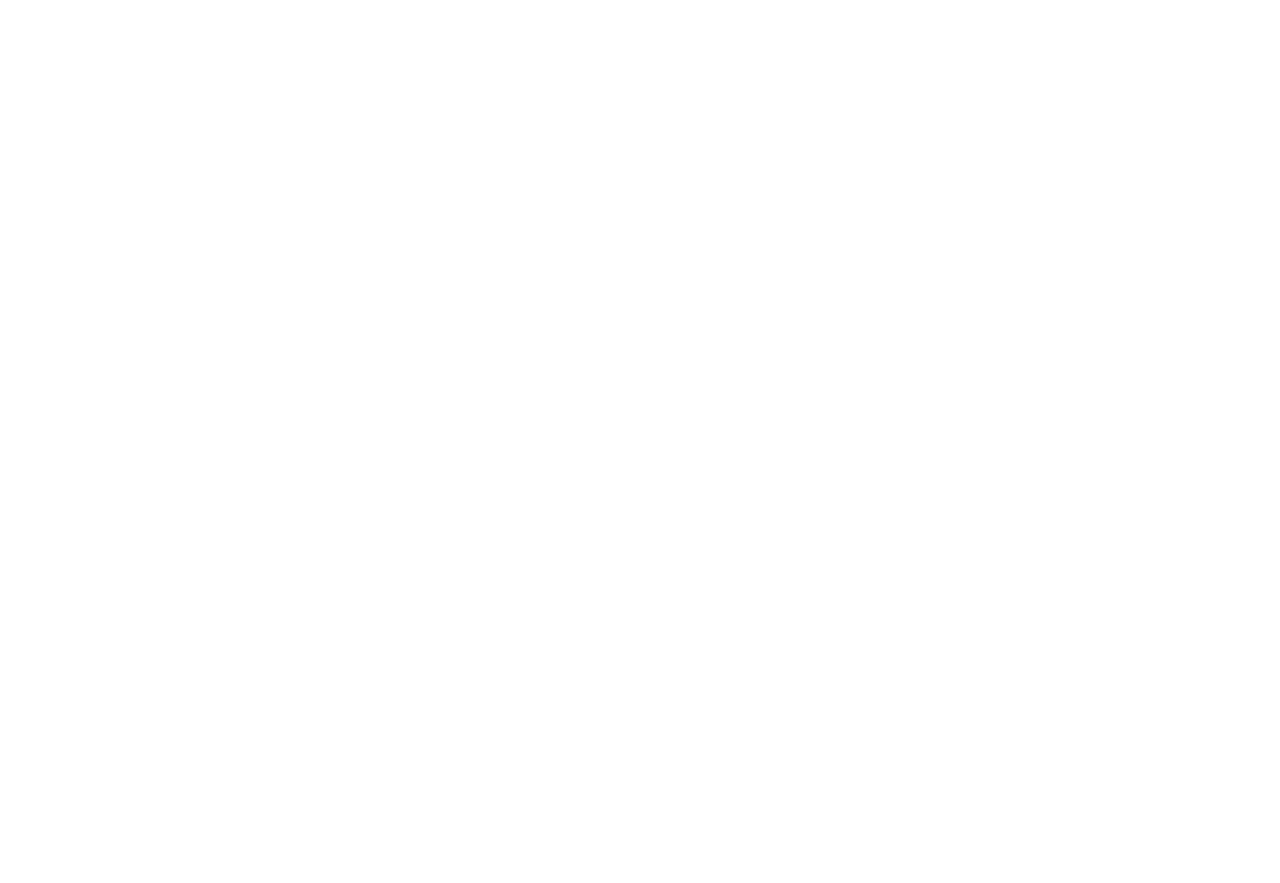
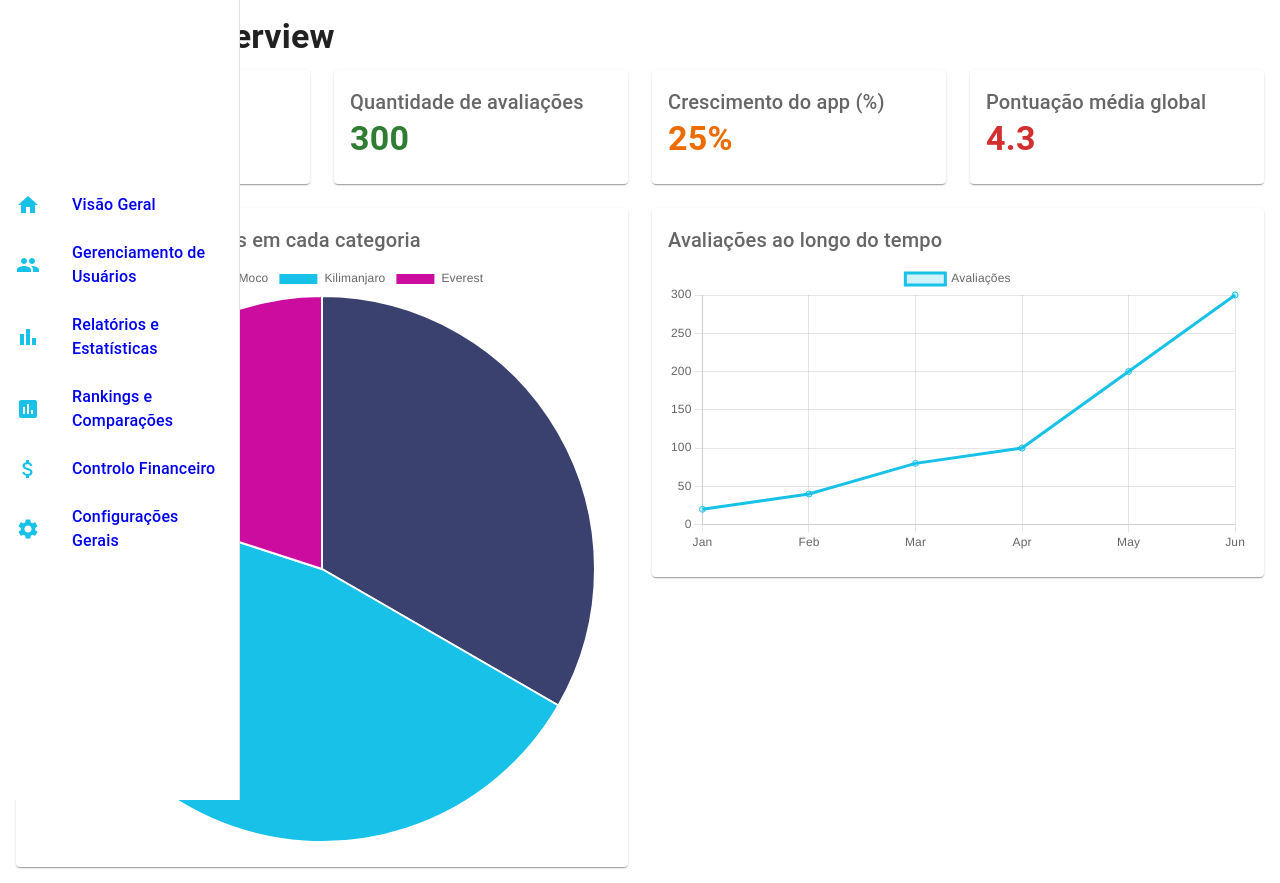
Before and after one commit to FredericoCanoeira/everest-ferramentas, a React (Create React App) app in the folder admin-frontend/: page / in a window 1280 px wide. Before the commit this address had no page. Before the commit the page ends 800 px from the top, so only its background shows below. Built offline with nearby package versions, Linux system fonts and the light colour scheme.

Commit message:
feat: create Sidenav with links and icons, add styles for sidebar, integrate with App.js, and fix dependencies

```diff
--- a/admin-frontend/package.json
+++ b/admin-frontend/package.json
@@ -5,6 +5,7 @@
   "dependencies": {
     "@emotion/react": "^11.14.0",
     "@emotion/styled": "^11.14.0",
+    "@mui/icons-material": "^6.4.0",
     "@mui/material": "^6.4.0",
     "chart.js": "^4.4.7",
     "cra-template": "1.2.0",
@@ -12,7 +13,8 @@
     "react-chartjs-2": "^5.3.0",
     "react-dom": "^19.0.0",
     "react-router-dom": "^6.28.2",
-    "react-scripts": "^5.0.1"
+    "react-scripts": "^5.0.1",
+    "web-vitals": "^4.2.4"
   },
   "scripts": {
     "start": "cross-env NODE_OPTIONS=--openssl-legacy-provider react-scripts start",
--- a/admin-frontend/public/index.html
+++ b/admin-frontend/public/index.html
@@ -1,43 +1,11 @@
 <!DOCTYPE html>
 <html lang="en">
   <head>
-    <meta charset="utf-8" />
-    <link rel="icon" href="%PUBLIC_URL%/favicon.ico" />
-    <meta name="viewport" content="width=device-width, initial-scale=1" />
-    <meta name="theme-color" content="#000000" />
-    <meta
-      name="description"
-      content="Web site created using create-react-app"
-    />
-    <link rel="apple-touch-icon" href="%PUBLIC_URL%/logo192.png" />
-    <!--
-      manifest.json provides metadata used when your web app is installed on a
-      user's mobile device or desktop. See https://developers.google.com/web/fundamentals/web-app-manifest/
-    -->
-    <link rel="manifest" href="%PUBLIC_URL%/manifest.json" />
-    <!--
-      Notice the use of %PUBLIC_URL% in the tags above.
-      It will be replaced with the URL of the `public` folder during the build.
-      Only files inside the `public` folder can be referenced from the HTML.
-
-      Unlike "/favicon.ico" or "favicon.ico", "%PUBLIC_URL%/favicon.ico" will
-      work correctly both with client-side routing and a non-root public URL.
-      Learn how to configure a non-root public URL by running `npm run build`.
-    -->
-    <title>React App</title>
+    <meta charset="UTF-8" />
+    <meta name="viewport" content="width=device-width, initial-scale=1.0" />
+    <title>Admin Dashboard</title>
   </head>
   <body>
-    <noscript>You need to enable JavaScript to run this app.</noscript>
     <div id="root"></div>
-    <!--
-      This HTML file is a template.
-      If you open it directly in the browser, you will see an empty page.
-
-      You can add webfonts, meta tags, or analytics to this file.
-      The build step will place the bundled scripts into the <body> tag.
-
-      To begin the development, run `npm start` or `yarn start`.
-      To create a production bundle, use `npm run build` or `yarn build`.
-    -->
   </body>
 </html>
--- a/admin-frontend/src/App.js
+++ b/admin-frontend/src/App.js
@@ -1,13 +1,15 @@
-// src/App.js
 import React from "react";
 import { BrowserRouter as Router, Routes, Route } from "react-router-dom";
+import Sidenav from "./components/Sidenav";
 import DashboardOverview from "./pages/DashboardOverview";
 
 function App() {
   return (
-    <Router>
+    // Configuração do Router com suporte a futuras mudanças do React Router
+    <Router future={{ v7_startTransition: true, v7_relativeSplatPath: true }}>
+      <Sidenav />
       <Routes>
-        <Route path="/dashboard" element={<DashboardOverview />} />
+        <Route path="/" element={<DashboardOverview />} />
       </Routes>
     </Router>
   );
--- /dev/null
+++ b/admin-frontend/src/assets/style/Sidenav.css
@@ -0,0 +1,28 @@
+.sidenav-paper {
+    width: 240px;
+    background-color: #3A416F;
+    color: white;
+    border-right: none;
+  }
+
+  .sidenav-header {
+    padding: 16px;
+    text-align: center;
+    font-size: 20px;
+    font-weight: bold;
+    color: #fff;
+    border-bottom: 1px solid rgba(255, 255, 255, 0.1);
+  }
+
+  .sidenav-list {
+    padding-top: 16px;
+  }
+
+  .sidenav-icon {
+    color: #17C1E8;
+  }
+
+  .sidenav-list .MuiListItemText-primary {
+    font-size: 16px;
+    font-weight: 500;
+  }
--- a/admin-frontend/src/components/Sidenav.js
+++ b/admin-frontend/src/components/Sidenav.js
@@ -1,15 +1,69 @@
 import React from "react";
-import { List, ListItem, ListItemText, Box } from "@mui/material";
+import { Link } from "react-router-dom";
+import { Drawer, List, ListItem, ListItemIcon, ListItemText, Box } from "@mui/material";
+import { Home, Group, BarChart, Assessment, AttachMoney, Settings } from "@mui/icons-material";
+import "../assets/style/Sidenav.css";
 
 function Sidenav() {
   return (
-    <Box sx={{ width: 250, bgcolor: "background.paper" }}>
-      <List>
-        <ListItem button>
-          <ListItemText primary="Dashboard" />
+    <Drawer
+      variant="permanent"
+      classes={{ paper: "sidenav-paper" }}
+    >
+      <Box className="sidenav-header">
+        <h2>Admin Dashboard</h2>
+      </Box>
+
+      <List className="sidenav-list">
+        {/* Visão Geral */}
+        <ListItem button component={Link} to="/">
+          <ListItemIcon>
+            <Home className="sidenav-icon" />
+          </ListItemIcon>
+          <ListItemText primary="Visão Geral" />
+        </ListItem>
+
+        {/* Gerenciamento de Usuários */}
+        <ListItem button component={Link} to="/users">
+          <ListItemIcon>
+            <Group className="sidenav-icon" />
+          </ListItemIcon>
+          <ListItemText primary="Gerenciamento de Usuários" />
+        </ListItem>
+
+        {/* Relatórios e Estatísticas */}
+        <ListItem button component={Link} to="/reports">
+          <ListItemIcon>
+            <BarChart className="sidenav-icon" />
+          </ListItemIcon>
+          <ListItemText primary="Relatórios e Estatísticas" />
+        </ListItem>
+
+        {/* Rankings e Comparações */}
+        <ListItem button component={Link} to="/rankings">
+          <ListItemIcon>
+            <Assessment className="sidenav-icon" />
+          </ListItemIcon>
+          <ListItemText primary="Rankings e Comparações" />
+        </ListItem>
+
+        {/* Controle Financeiro */}
+        <ListItem button component={Link} to="/finance">
+          <ListItemIcon>
+            <AttachMoney className="sidenav-icon" />
+          </ListItemIcon>
+          <ListItemText primary="Controlo Financeiro" />
+        </ListItem>
+
+        {/* Configurações Gerais */}
+        <ListItem button component={Link} to="/settings">
+          <ListItemIcon>
+            <Settings className="sidenav-icon" />
+          </ListItemIcon>
+          <ListItemText primary="Configurações Gerais" />
         </ListItem>
       </List>
-    </Box>
+    </Drawer>
   );
 }
 
--- a/admin-frontend/src/index.js
+++ b/admin-frontend/src/index.js
@@ -1,17 +1,12 @@
-import React from 'react';
-import ReactDOM from 'react-dom/client';
-import './index.css';
-import App from './App';
-import reportWebVitals from './reportWebVitals';
+import React from "react";
+import ReactDOM from "react-dom/client";
+import CssBaseline from "@mui/material/CssBaseline";
+import App from "./App"; // Importação do App principal
 
-const root = ReactDOM.createRoot(document.getElementById('root'));
+const root = ReactDOM.createRoot(document.getElementById("root")); // Ponto de entrada
 root.render(
   <React.StrictMode>
+    <CssBaseline /> {/* Estilos globais do Material-UI */}
     <App />
   </React.StrictMode>
 );
-
-// If you want to start measuring performance in your app, pass a function
-// to log results (for example: reportWebVitals(console.log))
-// or send to an analytics endpoint. Learn more: https://bit.ly/CRA-vitals
-reportWebVitals();
--- a/admin-frontend/src/pages/DashboardOverview.js
+++ b/admin-frontend/src/pages/DashboardOverview.js
@@ -1,7 +1,29 @@
+// src/pages/DashboardOverview.js
 import React from "react";
-import { Grid } from "@mui/material";
+import { Grid, Card, CardContent, Typography } from "@mui/material";
 import SoftBox from "../components/SoftBox";
 import { Pie, Line } from "react-chartjs-2";
+import {
+  Chart as ChartJS,
+  ArcElement,
+  Tooltip,
+  Legend,
+  CategoryScale,
+  LinearScale,
+  PointElement,
+  LineElement,
+} from "chart.js";
+
+// Registro dos elementos do Chart.js
+ChartJS.register(
+  ArcElement,
+  Tooltip,
+  Legend,
+  CategoryScale,
+  LinearScale,
+  PointElement,
+  LineElement
+);
 
 function DashboardOverview() {
   const totalUsers = 1500;
@@ -33,21 +55,86 @@
 
   return (
     <SoftBox p={2}>
+      <Typography variant="h4" fontWeight="bold" gutterBottom>
+        Dashboard Overview
+      </Typography>
+
       <Grid container spacing={3}>
-      <Grid item xs={12} md={3}>
-  <SoftBox>
-    <p>Total Users: {totalUsers}</p>
-    <p>Reviews: {totalReviews}</p>
-    <p>Growth: {growthPercentage}%</p>
-    <p>Average Score: {averageScore}</p>
-  </SoftBox>
-</Grid>
+        {/* Cartões de Métricas */}
+        <Grid item xs={12} md={3}>
+          <Card>
+            <CardContent>
+              <Typography variant="h6" color="textSecondary">
+                Total usuários
+              </Typography>
+              <Typography variant="h4" color="primary" fontWeight="bold">
+                {totalUsers}
+              </Typography>
+            </CardContent>
+          </Card>
+        </Grid>
 
+        <Grid item xs={12} md={3}>
+          <Card>
+            <CardContent>
+              <Typography variant="h6" color="textSecondary">
+              Quantidade de avaliações
+              </Typography>
+              <Typography variant="h4" color="success" fontWeight="bold">
+                {totalReviews}
+              </Typography>
+            </CardContent>
+          </Card>
+        </Grid>
+
+        <Grid item xs={12} md={3}>
+          <Card>
+            <CardContent>
+              <Typography variant="h6" color="textSecondary">
+              Crescimento do app (%)
+              </Typography>
+              <Typography variant="h4" color="warning" fontWeight="bold">
+                {growthPercentage}%
+              </Typography>
+            </CardContent>
+          </Card>
+        </Grid>
+
+        <Grid item xs={12} md={3}>
+          <Card>
+            <CardContent>
+              <Typography variant="h6" color="textSecondary">
+              Pontuação média global
+              </Typography>
+              <Typography variant="h4" color="error" fontWeight="bold">
+                {averageScore}
+              </Typography>
+            </CardContent>
+          </Card>
+        </Grid>
+
+        {/* Gráfico de Pizza */}
         <Grid item xs={12} md={6}>
-          <Pie data={pieData} />
+          <Card>
+            <CardContent>
+              <Typography variant="h6" color="textSecondary" gutterBottom>
+                Percentagem de lideres em cada categoria
+              </Typography>
+              <Pie data={pieData} />
+            </CardContent>
+          </Card>
         </Grid>
+
+        {/* Gráfico de Linha */}
         <Grid item xs={12} md={6}>
-          <Line data={lineData} />
+          <Card>
+            <CardContent>
+              <Typography variant="h6" color="textSecondary" gutterBottom>
+                Avaliações ao longo do tempo
+              </Typography>
+              <Line data={lineData} />
+            </CardContent>
+          </Card>
         </Grid>
       </Grid>
     </SoftBox>
```
Also changed, not shown: 1 other file (tests, documents, lock files or other folders).
